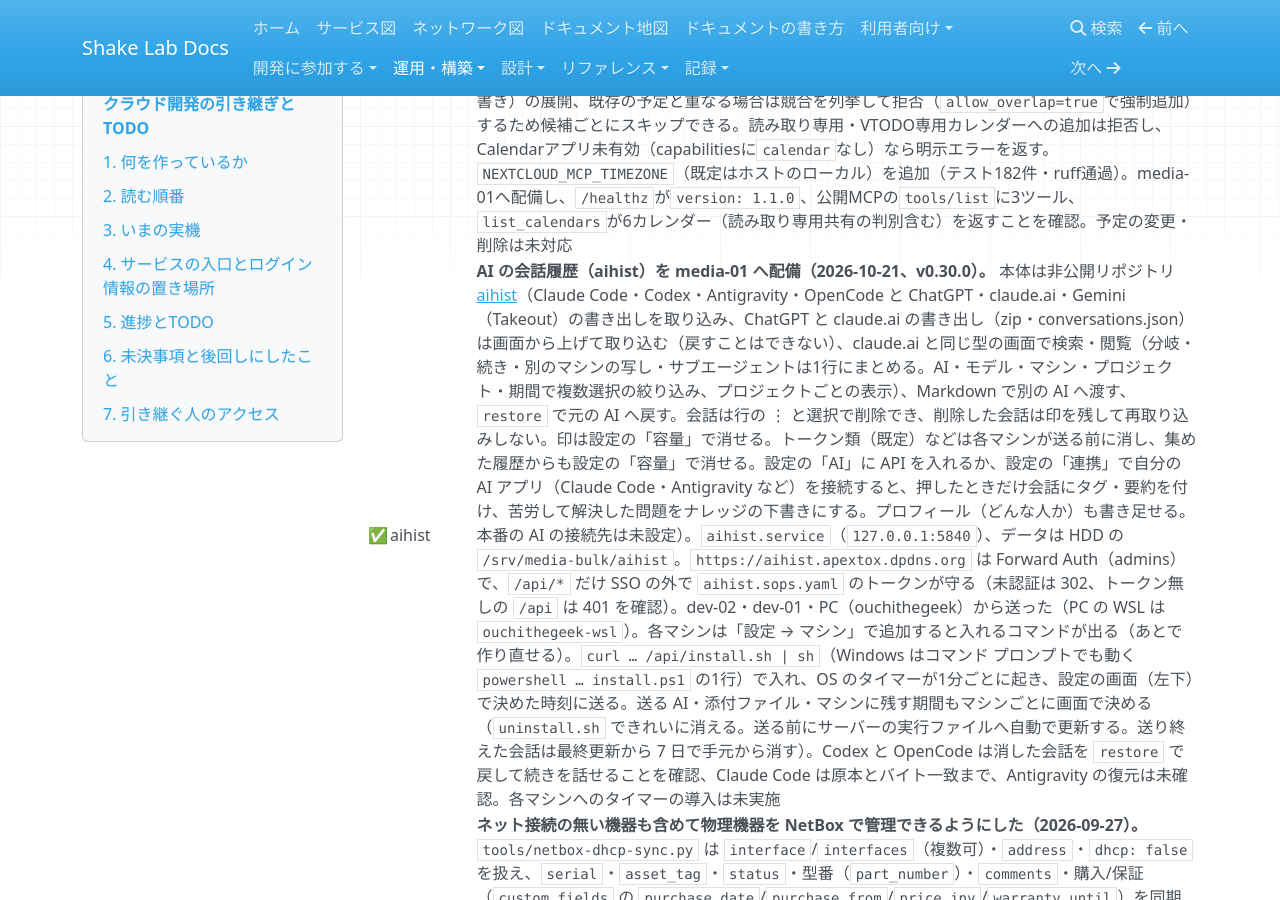
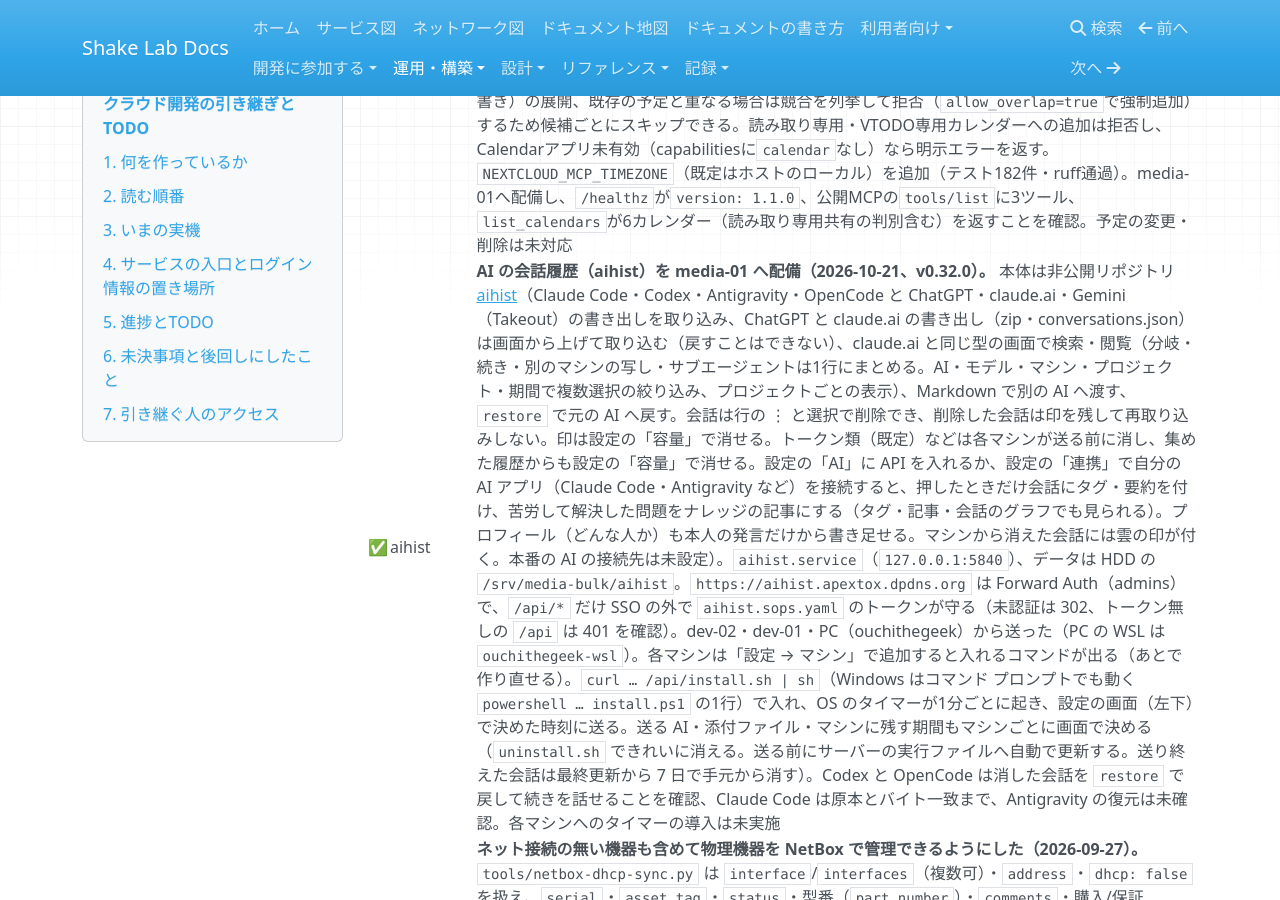
Before and after one commit to rurutheGeek/shake-cloud, an MkDocs documentation site: the page built from docs/operations/handover.md, in a window 1280 px wide and 900 px high, scrolled down 20317 px. Built offline with MkDocs 1.6.1, drawn with Linux system fonts in a browser that asks for light colours; nearby versions of some CDN libraries; a script that is not in the unit is left out.

Commit message:
chore(aihist): v0.32.0 にする
Co-Authored-By: Claude Opus 5.5 <noreply@anthropic.com>

```diff
--- a/docs/operations/handover.md
+++ b/docs/operations/handover.md
@@ -221,7 +221,7 @@ sops --decrypt platform/sops/pve-users.sops.yaml
 | ✅ | Homarr | **ゲーム1の隔離ダウンロードのタイルをHomarrへ追加（2026-10-06）。** `stacks/homarr/apps.json` に「ダウンロード（qBittorrent）」（`https://torrent.play.apextox.dpdns.org`。未認証は302でAuthentikへ）と「ダウンロード（検疫）」（`https://play.apextox.dpdns.org/download`。ゲームポータルから分離した別コンテナ、ポータルSSOを共用。`/download/healthz` 200・未認証は303でログインへ）を追加し、`homarr.yml` でapps-01へ配備（35 apps・0 tiles removed）。torrent側の利用者ブラウザでのSSOログイン完了は未確認 | [Homarr](../services/homarr.md) |
 | 🟨 | Nextcloudアプリ | **自作の印刷・LocalSend送信を公開リポジトリへ切り出し、App Store公開の準備をした（2026-09-26）。** `cups_print`（[nextcloud-cups-print](https://github.com/rurutheGeek/nextcloud-cups-print)）と `localsend_share`（[nextcloud-localsend](https://github.com/rurutheGeek/nextcloud-localsend)）を作成し、各 `v1.0.2` をGitHub Releaseで配布。media-01は `manage.py custom-apps` で導入し旧 `shake_print`・`shake_localsend` を撤去（残る自作は `shake_tags` のみ）。中継は `stacks/print-api`・`stacks/localsend-send` を同じ実装へ更新。**実機確認（NC33）**: 印刷はPDFとMarkdown、ダイアログ（部数・カラー・ページ範囲）、LocalSendは実端末へ送信成功。LocalSendはmulticast応答がSG（22/80/443/53317のみ）で戻らないため、`LOCALSEND_SEND_SCAN` の外向き走査（HTTP legacy discovery）を追加。**プリンターはDHCPで `192.168.10.9`→`192.168.10.3` へ移動しており、キューをmDNS名 `ipp://cA5E9FB00000.local/ipp/print` に変更**（`cups_printer_uri`）。トークンはSOPS・実機・アプリ設定をローテーション済み。**外部レビューを受けて1.0.2で修正（Content-Length明示・中継エラー本文の表示・devicesのLANアドレス許可・トークン比較）。証明書は[PR #1272](https://github.com/nextcloud/app-certificate-requests/pull/1272)・[#1273](https://github.com/nextcloud/app-certificate-requests/pull/1273)を提出済み（署名待ち）。常用はNC33のまま（NC35は使い捨てコンテナで有効化・ルート・設定画面・JS配信のみ確認）** | [nextcloud.md](nextcloud.md)・[printer.md](../services/printer.md)・[D06](../development/D06-localsend.md)・[D08](../development/D08-nextcloud-print.md) |
 | ✅ | Nextcloud MCP | **Nextcloud MCPサーバを公開リポジトリへ切り出し、media-01をリリース取得方式へ移行（2026-09-26）。** [nextcloud-mcp](https://github.com/rurutheGeek/nextcloud-mcp) を作成して `v1.0.0` を公開、外部レビューを受けて `v1.0.1` に更新（tools/call前のwhoami必須化・タグreadのstat・write-denyの祖先拒否と展開メンバー検査・max_bytes検証・アーカイブ事前サイズ検査・Origin検証。標準ライブラリのみ・16ツール・テスト139件・Docker/GHCR対応）。呼び出し元の資格情報でNextcloudのACLに従うパススルー認証は不変。音楽ルートと追加の書き込み禁止プレフィックスをenv化し、tag-api連携はURLとトークンの両方があるときだけタグ3ツールを公開するようオプション化した。media-01は `group_vars/media.yml` の `nextcloud_mcp_version`/`_sha256` で固定したリリース資産をプレイが取得する。実機で `/healthz`（`version: 1.0.1`・`tag_tools: true`）とMCP接続からの `whoami`・MusicBrainz検索を確認。**2026-09-28: `v1.1.0`へ更新し、CalDAVカレンダー3ツール（`nextcloud_list_calendars`・`nextcloud_list_events`・`nextcloud_create_event`）を追加。** 繰り返し予定（`DAILY`/`WEEKLY`/`MONTHLY`/`YEARLY`、`COUNT`/`UNTIL`/`BYDAY`/`EXDATE`・上書き）の展開、既存の予定と重なる場合は競合を列挙して拒否（`allow_overlap=true`で強制追加）するため候補ごとにスキップできる。読み取り専用・VTODO専用カレンダーへの追加は拒否し、Calendarアプリ未有効（capabilitiesに`calendar`なし）なら明示エラーを返す。`NEXTCLOUD_MCP_TIMEZONE`（既定はホストのローカル）を追加（テスト182件・ruff通過）。media-01へ配備し、`/healthz`が`version: 1.1.0`、公開MCPの`tools/list`に3ツール、`list_calendars`が6カレンダー（読み取り専用共有の判別含む）を返すことを確認。予定の変更・削除は未対応 | [nextcloud-mcp.md](nextcloud-mcp.md)・[A06](../development/A06-nextcloud-mcp.md) |
-| ✅ | aihist | **AI の会話履歴（aihist）を media-01 へ配備（2026-10-21、v0.30.0）。** 本体は非公開リポジトリ [aihist](https://github.com/rurutheGeek/aihist)（Claude Code・Codex・Antigravity・OpenCode と ChatGPT・claude.ai・Gemini（Takeout）の書き出しを取り込み、ChatGPT と claude.ai の書き出し（zip・conversations.json）は画面から上げて取り込む（戻すことはできない）、claude.ai と同じ型の画面で検索・閲覧（分岐・続き・別のマシンの写し・サブエージェントは1行にまとめる。AI・モデル・マシン・プロジェクト・期間で複数選択の絞り込み、プロジェクトごとの表示）、Markdown で別の AI へ渡す、`restore` で元の AI へ戻す。会話は行の ⋮ と選択で削除でき、削除した会話は印を残して再取り込みしない。印は設定の「容量」で消せる。トークン類（既定）などは各マシンが送る前に消し、集めた履歴からも設定の「容量」で消せる。設定の「AI」に API を入れるか、設定の「連携」で自分の AI アプリ（Claude Code・Antigravity など）を接続すると、押したときだけ会話にタグ・要約を付け、苦労して解決した問題をナレッジの下書きにする。プロフィール（どんな人か）も書き足せる。本番の AI の接続先は未設定）。`aihist.service`（`127.0.0.1:5840`）、データは HDD の `/srv/media-bulk/aihist`。`https://aihist.apextox.dpdns.org` は Forward Auth（admins）で、`/api/*` だけ SSO の外で `aihist.sops.yaml` のトークンが守る（未認証は 302、トークン無しの `/api` は 401 を確認）。dev-02・dev-01・PC（ouchithegeek）から送った（PC の WSL は `ouchithegeek-wsl`）。各マシンは「設定 → マシン」で追加すると入れるコマンドが出る（あとで作り直せる）。`curl … /api/install.sh | sh`（Windows はコマンド プロンプトでも動く `powershell … install.ps1` の1行）で入れ、OS のタイマーが1分ごとに起き、設定の画面（左下）で決めた時刻に送る。送る AI・添付ファイル・マシンに残す期間もマシンごとに画面で決める（`uninstall.sh` できれいに消える。送る前にサーバーの実行ファイルへ自動で更新する。送り終えた会話は最終更新から 7 日で手元から消す）。Codex と OpenCode は消した会話を `restore` で戻して続きを話せることを確認、Claude Code は原本とバイト一致まで、Antigravity の復元は未確認。各マシンへのタイマーの導入は未実施 | [aihist.md](aihist.md) |
+| ✅ | aihist | **AI の会話履歴（aihist）を media-01 へ配備（2026-10-21、v0.32.0）。** 本体は非公開リポジトリ [aihist](https://github.com/rurutheGeek/aihist)（Claude Code・Codex・Antigravity・OpenCode と ChatGPT・claude.ai・Gemini（Takeout）の書き出しを取り込み、ChatGPT と claude.ai の書き出し（zip・conversations.json）は画面から上げて取り込む（戻すことはできない）、claude.ai と同じ型の画面で検索・閲覧（分岐・続き・別のマシンの写し・サブエージェントは1行にまとめる。AI・モデル・マシン・プロジェクト・期間で複数選択の絞り込み、プロジェクトごとの表示）、Markdown で別の AI へ渡す、`restore` で元の AI へ戻す。会話は行の ⋮ と選択で削除でき、削除した会話は印を残して再取り込みしない。印は設定の「容量」で消せる。トークン類（既定）などは各マシンが送る前に消し、集めた履歴からも設定の「容量」で消せる。設定の「AI」に API を入れるか、設定の「連携」で自分の AI アプリ（Claude Code・Antigravity など）を接続すると、押したときだけ会話にタグ・要約を付け、苦労して解決した問題をナレッジの記事にする（タグ・記事・会話のグラフでも見られる）。プロフィール（どんな人か）も本人の発言だけから書き足せる。マシンから消えた会話には雲の印が付く。本番の AI の接続先は未設定）。`aihist.service`（`127.0.0.1:5840`）、データは HDD の `/srv/media-bulk/aihist`。`https://aihist.apextox.dpdns.org` は Forward Auth（admins）で、`/api/*` だけ SSO の外で `aihist.sops.yaml` のトークンが守る（未認証は 302、トークン無しの `/api` は 401 を確認）。dev-02・dev-01・PC（ouchithegeek）から送った（PC の WSL は `ouchithegeek-wsl`）。各マシンは「設定 → マシン」で追加すると入れるコマンドが出る（あとで作り直せる）。`curl … /api/install.sh | sh`（Windows はコマンド プロンプトでも動く `powershell … install.ps1` の1行）で入れ、OS のタイマーが1分ごとに起き、設定の画面（左下）で決めた時刻に送る。送る AI・添付ファイル・マシンに残す期間もマシンごとに画面で決める（`uninstall.sh` できれいに消える。送る前にサーバーの実行ファイルへ自動で更新する。送り終えた会話は最終更新から 7 日で手元から消す）。Codex と OpenCode は消した会話を `restore` で戻して続きを話せることを確認、Claude Code は原本とバイト一致まで、Antigravity の復元は未確認。各マシンへのタイマーの導入は未実施 | [aihist.md](aihist.md) |
 | ✅ | NetBox 資産台帳 | **ネット接続の無い機器も含めて物理機器を NetBox で管理できるようにした（2026-09-27）。** `tools/netbox-dhcp-sync.py` は `interface`/`interfaces`（複数可）・`address`・`dhcp: false` を扱え、`serial`・`asset_tag`・`status`・型番（`part_number`）・`comments`・購入/保証（`custom_fields` の `purchase_date`/`purchase_from`/`price_jpy`/`warranty_until`）を同期（宣言が無い項目は画面側の値を消さない）。address の無い MAC は dnsmasq に名前だけ付ける（重複は畳む）。`power_ports`/`power_outlets` と `cables`（端点は interface / power_port / power_outlet、type は `cat6a`・`power` など）で接続図を作れる。`platform/netbox/devices.yaml` に役割20種・製造元・型番を追加し、購入品と家電から管理価値のある機器を登録（開発ボード、UPS×2、HDD/SSD、PC周辺、モニター、マイク、カメラ、ガジェット、工具、SDカード5枚、ONU、ヘルシオ/ホットクック/洗濯機/エアコン/REGZA、家族のスマホ3台、SwitchBot 開閉センサー、Eufy SmartTrack。計70台）。ケーブル11本（ネット幹線6＋UPS1 バッテリー口5。UPS2 は予備）。aterm は PA-WG1200HP、Redmi は Xiaomi、Echo は Amazon へ修正。PC3台はスペックを記録し役割を Desktop/Laptop へ。`ensure` は冪等、`pull`/`push` も通過。ケーブル・電源タップ・充電器・電子部品は載せない方針（主要な幹線と UPS 接続だけ接続図にする）。**残りは各機器のシリアル、PC3台のメーカ・型番、Wi-Fi 家電の MAC、TL-SG605 の port 番号確認、unknown-43/84 の正体** | [netbox.md](netbox.md#assets) |
 | ✅ | パスキー | **パスワードレスの自動入力が出ない原因を特定し、discoverable（resident key）を必須化（2026-09-27）。** サーバー側（識別ステージの `passkey_challenge`・`autocomplete="username webauthn"`・パスワード/検証段を飛ばす既定ポリシー）は正常で、原因は登録済みBitwardenパスキーが2要素専用（非discoverable）だったこと。MFAでは使えており（`last_t`＝2026-09-26 09:51の本人ログインと一致）、`allowCredentials: []` の自動入力にだけ出ない症状だった。WebAuthn setupステージ `default-authenticator-webauthn-setup` を `resident_key_requirement: required` へ変更し、`configure.py` が冪等に適用（実機にも適用済み）。**2026-09-27より前に登録したパスキーは削除して登録し直しが必要。** Firefoxはユーザー名欄のパスキー自動入力に非対応（Chrome/Edge/Safariを使う） | [identity.md](identity.md#パスキーだけでログインするパスワードレス) |
 | ✅ | セッション | **再ログイン頻度を下げた（2026-09-27）。** 実機DBで、認証セッションがブラウザー終了＋サーバー側24時間（tenant `default_token_duration: days=1`）で切れていた。`configure.py` が `default-authentication-login` の `remember_me_offset` を `days=30` にし、ログイン最後の「Stay signed in?」で **Yes** のときだけ30日保持（Noは従来どおり）。実機にも適用済み。常時30日にする場合は同ステージの `session_duration: days=30` | [identity.md](identity.md#再ログインを減らすセッション保持) |
```
Also changed, not shown: 1 other file.
